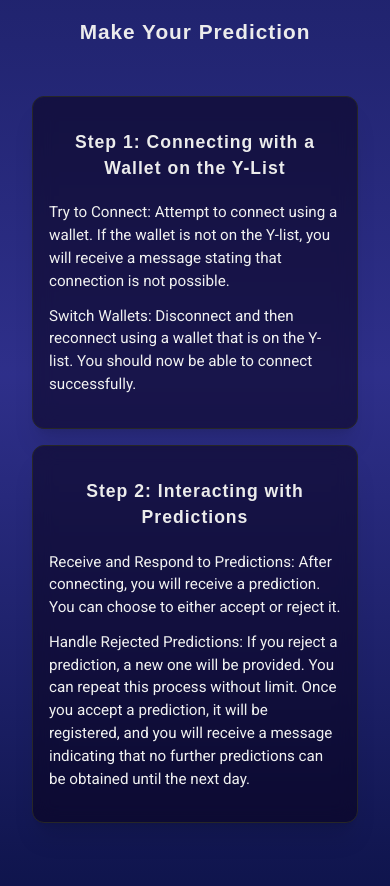
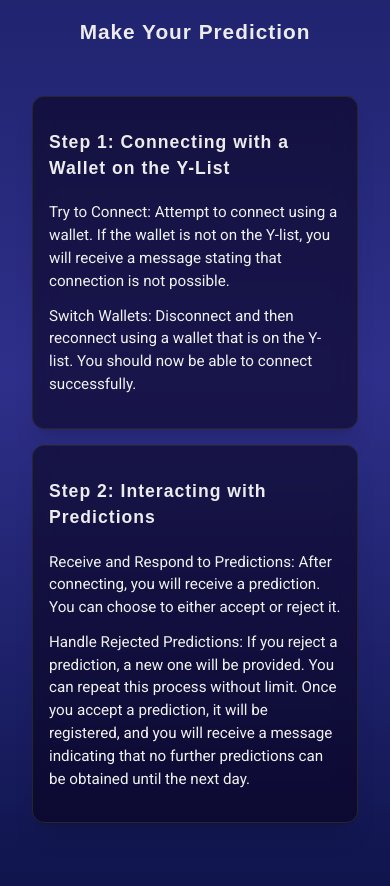
Before and after one commit to brainstems/marketplace-model-share-portal, a Next.js app: page / in a window 390 px wide. Shown: the part 2940-3826 px from the top of the page. Built offline with nearby package versions, Linux system fonts and the light colour scheme; no server answers; a web font is replaced by a local one.

Commit message:
fix cards

```diff
--- a/src/app/(landing)/HowItWork/HowItWork.tsx
+++ b/src/app/(landing)/HowItWork/HowItWork.tsx
@@ -99,9 +99,9 @@ const CardStep: React.FC<{
           description
         ) : (
           <div className="flex justify-between items-start gap-4 w-full h-full flex-col lg:flex-row  ">
-            <div className=" flex gap-3 flex-col justify-start items-start w-full bg-[#0901188c] backdrop-blur-[10px] border border-[#272727] rounded-xl shadow-xl md:p-8 p-4 py-[2rem] text-center  lg:min-h-[22rem] xl:min-h-[26rem] 3xl:min-h-[19rem]">
+            <div className=" flex gap-3 flex-col justify-start items-start w-full bg-[#0901188c] backdrop-blur-[10px] border border-[#272727] rounded-xl shadow-xl md:p-8 p-4 py-[2rem]  lg:min-h-[22rem] xl:min-h-[25rem] 2xl:min-h-[24rem] 3xl:min-h-[19rem]">
               <span
-                className={` ${title.className} title_card md:text-[1.4rem] text-[1.1rem] font-bold mb-2 text-[#ececec] tracking-[1px] `}
+                className={` ${title.className} title_card md:text-[1.4rem] text-[1.1rem] text-start font-bold mb-2 text-[#ececec] tracking-[1px] `}
               >
                 Step 1: Connecting with a Wallet on the Y-List
               </span>
@@ -119,9 +119,9 @@ const CardStep: React.FC<{
               </ul>
             </div>
 
-            <div className=" flex gap-3 flex-col  justify-start items-start w-full  bg-[#0901188c] backdrop-blur-[10px] border border-[#272727] rounded-xl shadow-xl md:p-8 p-4 py-[2rem] lg:min-h-[22rem] xl:min-h-[26rem] 3xl:min-h-[19rem] text-center">
+            <div className=" flex gap-3 flex-col  justify-start items-start w-full  bg-[#0901188c] backdrop-blur-[10px] border border-[#272727] rounded-xl shadow-xl md:p-8 p-4 py-[2rem] lg:min-h-[22rem] xl:min-h-[25rem] 2xl:min-h-[24rem] 3xl:min-h-[19rem] text-center">
               <span
-                className={` ${title.className} title_card md:text-[1.4rem] text-[1.1rem] font-bold mb-2 text-[#ececec] tracking-[1px] `}
+                className={` ${title.className} title_card md:text-[1.4rem] text-[1.1rem] text-start font-bold mb-2 text-[#ececec] tracking-[1px] `}
               >
                 Step 2: Interacting with Predictions
               </span>
```
